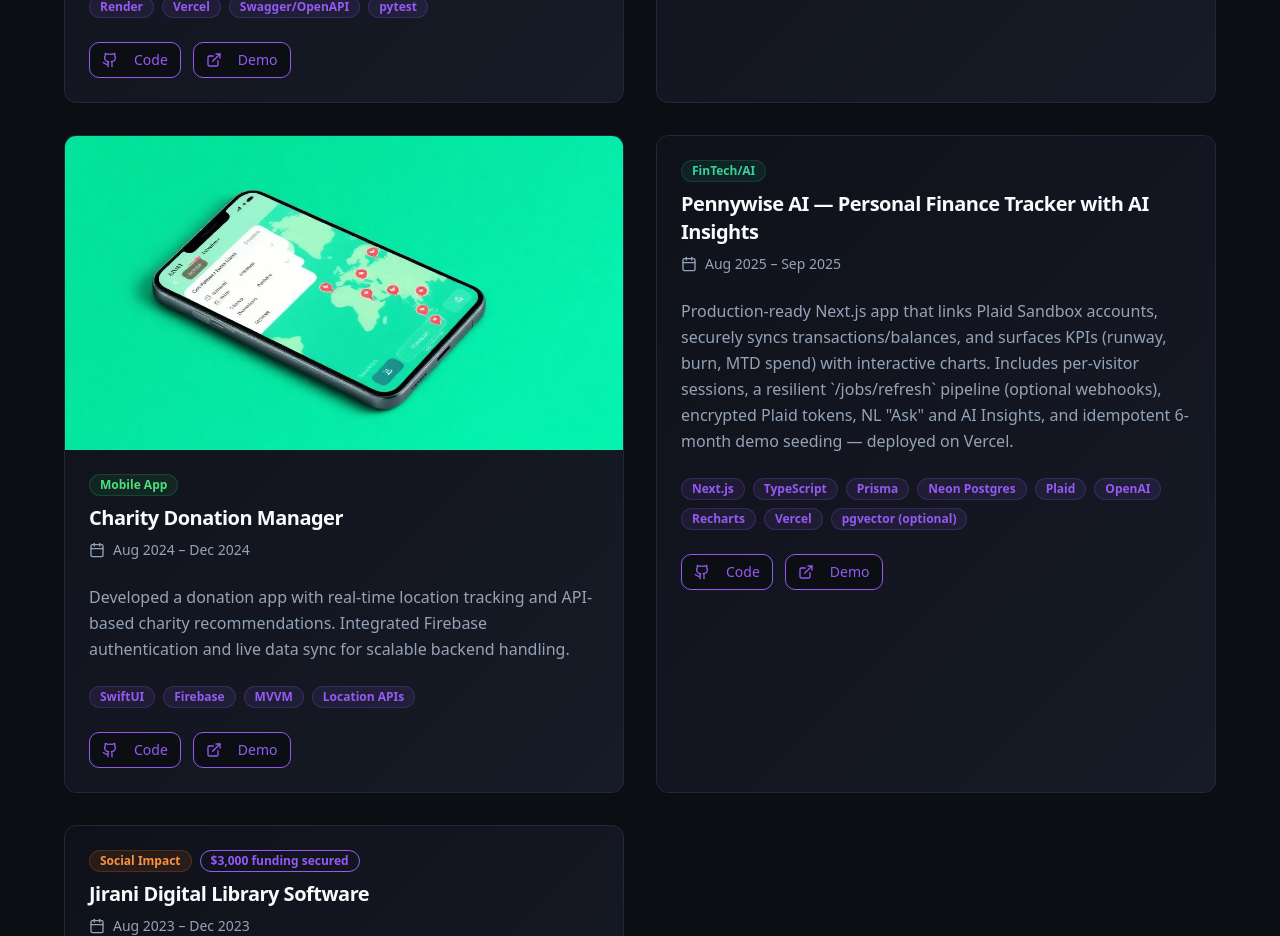
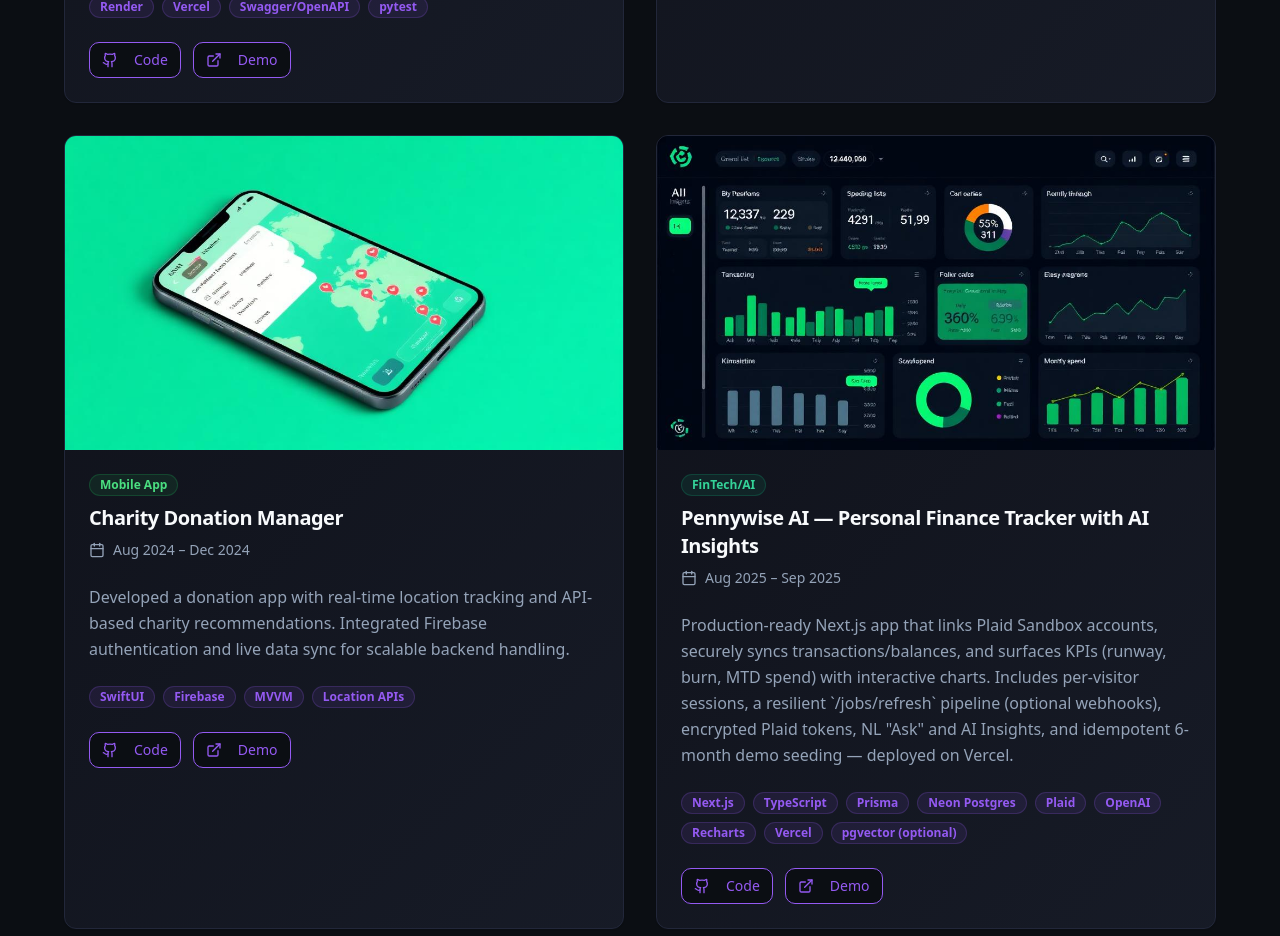
Before and after one commit to krishna31102004/krishna-balaji-dev, a React (Vite) app: page / in a window 1280 px wide. Shown: the part 4120-5056 px from the top of the page. Built offline with nearby package versions, Linux system fonts and the light colour scheme.

Commit message:
feat: Add image to Pennywise AI project card

```diff
--- a/src/components/Projects.tsx
+++ b/src/components/Projects.tsx
@@ -5,6 +5,7 @@ import { Github, ExternalLink, Calendar } from "lucide-react";
 import aiJobMatcherImage from "@/assets/ai-job-matcher.jpg";
 import fakeNewsDetectionImage from "@/assets/fake-news-detection.jpg";
 import charityDonationImage from "@/assets/charity-donation-manager.jpg";
+import pennywiseAiImage from "@/assets/pennywise-ai.jpg";
 
 const projects = [
   {
@@ -41,7 +42,8 @@ const projects = [
     skills: ["Next.js", "TypeScript", "Prisma", "Neon Postgres", "Plaid", "OpenAI", "Recharts", "Vercel", "pgvector (optional)"],
     category: "FinTech/AI",
     codeUrl: "https://github.com/krishna31102004/pennywise-ai",
-    demoUrl: "https://pennywise-ai.vercel.app"
+    demoUrl: "https://pennywise-ai.vercel.app",
+    image: pennywiseAiImage
   },
   {
     title: "Jirani Digital Library Software",
```
Also changed, not shown: src/assets/pennywise-ai.jpg (added).
